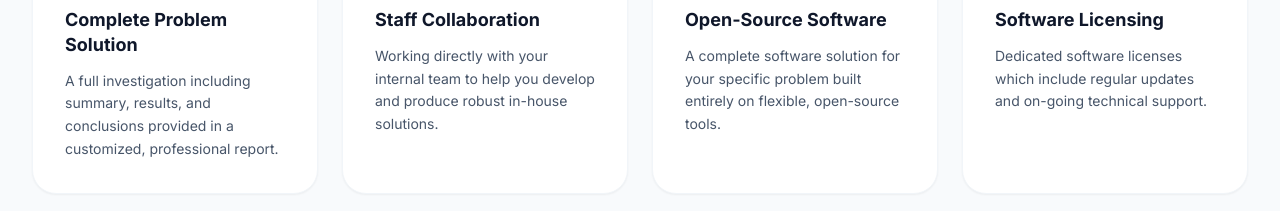
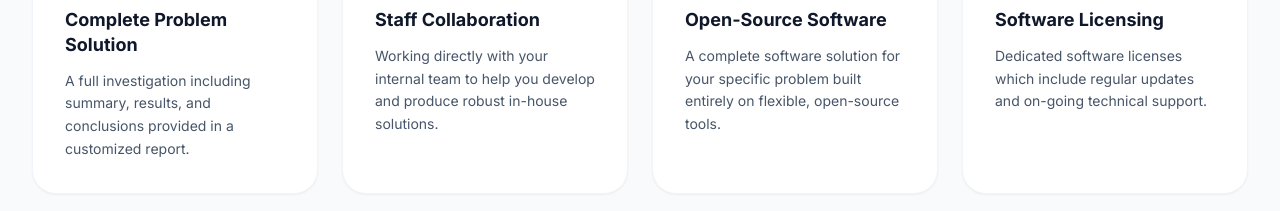
Before and after one commit to rhaynes74/OptimaSolutions, a React (Vite) app: page / in a window 1280 px wide. Shown: the part 3472-3683 px from the top of the page. Built offline with nearby package versions, Linux system fonts and the light colour scheme.

Commit message:
Update service description in About component
Removed the word 'professional' from the service description.

```diff
--- a/components/About.tsx
+++ b/components/About.tsx
@@ -14,7 +14,7 @@ const About: React.FC<AboutProps> = ({ isStandalone }) => {
   const serviceOfferings = [
     {
       title: "Complete Problem Solution",
-      desc: "A full investigation including summary, results, and conclusions provided in a customized, professional report.",
+      desc: "A full investigation including summary, results, and conclusions provided in a customized report.",
       icon: "fa-file-invoice"
     },
     {
```
